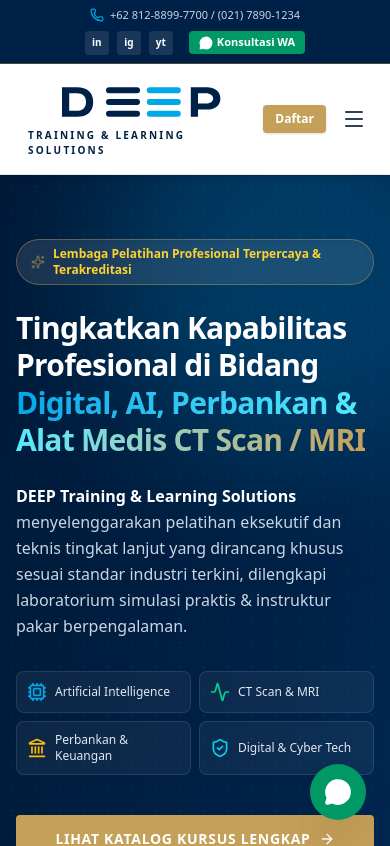
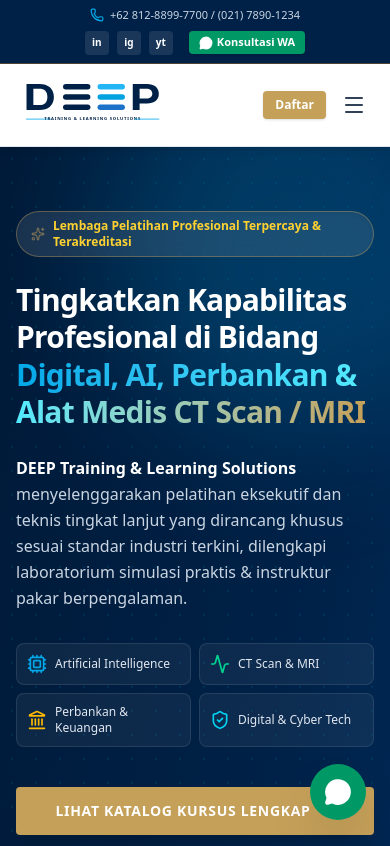
Before and after one commit to deeptraininglearning-afk/deep-training, a React (Vite) app: page / in a window 390 px wide. Shown: the top 846 px of the page. Built offline with nearby package versions, Linux system fonts and the light colour scheme.

Commit message:
style: update logo dimensions and SVG paths
Refine logo sizing for responsive design and adjust SVG paths to improve proportions and visual alignment.

```diff
--- a/src/components/Logo.tsx
+++ b/src/components/Logo.tsx
@@ -9,55 +9,63 @@
 export const Logo: React.FC<LogoProps> = ({ className = '', variant = 'light', size = 'md' }) => {
   const isDarkBg = variant === 'dark';
 
-  // Size adjustments
+  // Height adjustments for different contexts
   const heights = {
-    sm: 'h-8',
-    md: 'h-11',
-    lg: 'h-16'
+    sm: 'h-8 sm:h-9',
+    md: 'h-11 sm:h-12',
+    lg: 'h-16 sm:h-20'
   };
 
   const navyColor = isDarkBg ? '#FFFFFF' : '#002147';
-  const cyanColor = '#00A8E8';
 
   return (
-    <div className={`inline-flex flex-col items-center justify-center select-none ${className}`}>
+    <div className={`inline-flex items-center justify-center select-none ${className}`}>
       <svg
-        className={`${heights[size]} w-auto`}
-        viewBox="0 0 450 110"
+        className={`${heights[size]} w-auto block`}
+        viewBox="0 0 450 135"
         fill="none"
         xmlns="http://www.w3.org/2000/svg"
       >
         {/* Letter D */}
         <path
-          d="M 30 18 H 68 C 92 18 108 30 108 55 C 108 80 92 92 68 92 H 30 V 18 Z M 48 33 V 77 H 67 C 82 77 90 69 90 55 C 90 41 82 33 67 33 H 48 Z"
+          d="M 20 12 H 60 C 86 12 104 26 104 52 C 104 78 86 92 60 92 H 20 V 12 Z M 41 27 V 77 H 59 C 75 77 84 69 84 52 C 84 35 75 27 59 27 H 41 Z"
           fill={navyColor}
         />
 
-        {/* First E (3 Horizontal Bars in Navy) */}
-        <rect x="140" y="18" width="85" height="15" rx="7.5" fill={navyColor} />
-        <rect x="140" y="47.5" width="85" height="15" rx="7.5" fill={navyColor} />
-        <rect x="140" y="77" width="85" height="15" rx="7.5" fill={navyColor} />
+        {/* First E (3 Horizontal Dark Navy Bars) */}
+        <rect x="132" y="12" width="84" height="17" rx="8.5" fill={navyColor} />
+        <rect x="132" y="43.5" width="84" height="17" rx="8.5" fill={navyColor} />
+        <rect x="132" y="75" width="84" height="17" rx="8.5" fill={navyColor} />
 
-        {/* Second E (3 Horizontal Bars in Cyan) */}
-        <rect x="242" y="18" width="85" height="15" rx="7.5" fill={cyanColor} />
-        <rect x="242" y="47.5" width="85" height="15" rx="7.5" fill={cyanColor} />
-        <rect x="242" y="77" width="85" height="15" rx="7.5" fill={cyanColor} />
+        {/* Second E (3 Horizontal Cyan & Blue Gradient Bars) */}
+        <rect x="238" y="12" width="84" height="17" rx="8.5" fill="#23B5F5" />
+        <rect x="238" y="43.5" width="84" height="17" rx="8.5" fill="#00A3E0" />
+        <rect x="238" y="75" width="84" height="17" rx="8.5" fill="#1C72C8" />
 
         {/* Letter P */}
         <path
-          d="M 352 18 H 392 C 412 18 426 28 426 46 C 426 64 412 74 392 74 H 370 V 92 H 352 V 18 Z M 370 33 V 59 H 390 C 400 59 408 53 408 46 C 408 39 400 33 390 33 H 370 Z"
+          d="M 346 12 H 390 C 412 12 426 23 426 42 C 426 61 412 72 390 72 H 367 V 92 H 346 V 12 Z M 367 27 V 57 H 388 C 399 57 406 51 406 42 C 406 33 399 27 388 27 H 367 Z"
           fill={navyColor}
         />
+
+        {/* Subtitle Section: Left Line, Text, Right Line */}
+        <line x1="20" y1="120" x2="94" y2="120" stroke="#00A8E8" strokeWidth="2.5" strokeLinecap="round" />
+
+        <text
+          x="223"
+          y="124"
+          textAnchor="middle"
+          fill={navyColor}
+          fontSize="13"
+          fontWeight="700"
+          fontFamily="system-ui, -apple-system, BlinkMacSystemFont, 'Segoe UI', Roboto, sans-serif"
+          letterSpacing="2.4"
+        >
+          TRAINING & LEARNING SOLUTIONS
+        </text>
+
+        <line x1="352" y1="120" x2="426" y2="120" stroke="#00A8E8" strokeWidth="2.5" strokeLinecap="round" />
       </svg>
-
-      {/* Subtitle with side lines */}
-      <div className="w-full flex items-center justify-between gap-2 mt-1">
-        <div className="h-[2px] flex-1 bg-[#00A8E8]"></div>
-        <span className={`text-[10px] sm:text-[11px] font-bold tracking-[0.22em] uppercase font-sans ${isDarkBg ? 'text-gray-200' : 'text-[#002147]'}`}>
-          TRAINING & LEARNING SOLUTIONS
-        </span>
-        <div className="h-[2px] flex-1 bg-[#00A8E8]"></div>
-      </div>
     </div>
   );
 };
```
